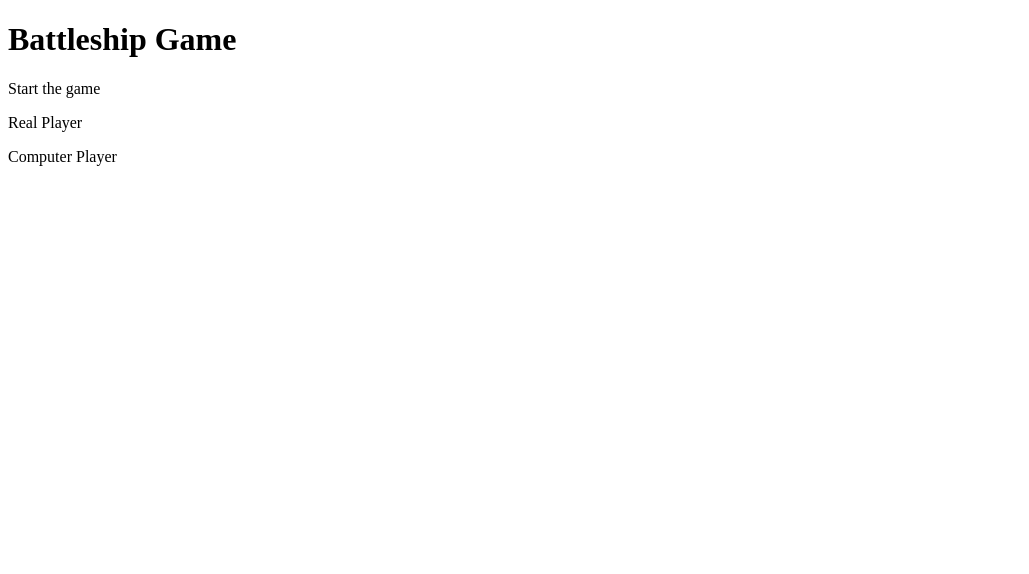
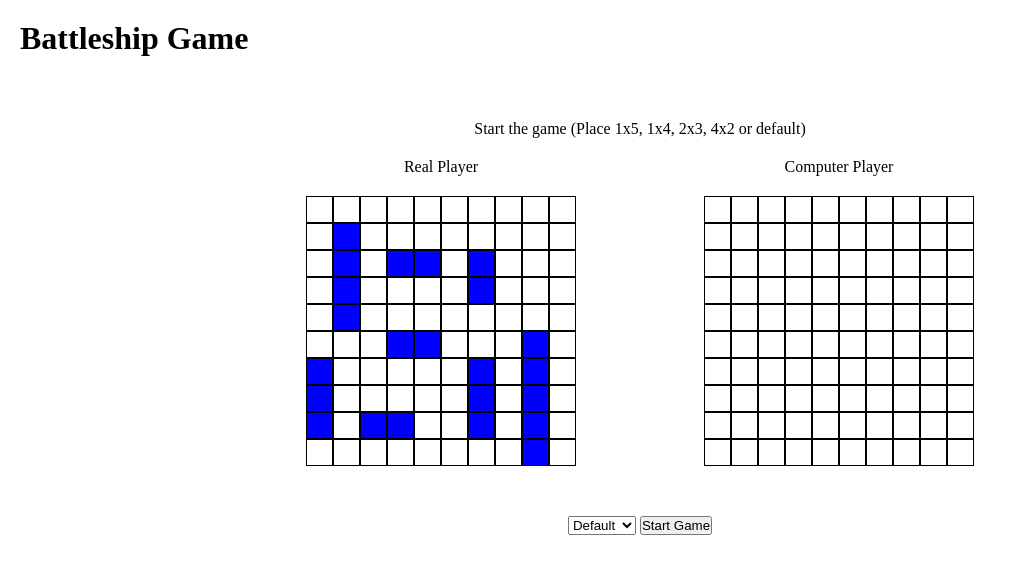
Before and after one commit to KinzCheetah24/odin-battleship, a website built with webpack: page src/index.html in a window 1280 px wide. Shown: the whole page, without its empty margins (0-1029 px from the left). Built offline with nearby package versions, Linux system fonts and the light colour scheme.

Commit message:
feat: styling, main html and js file added and updated
The main files were added.

```diff
--- a/src/index.html
+++ b/src/index.html
@@ -8,7 +8,9 @@
 <body>
     <div class="header">
         <h1 class="title">Battleship Game</h1>
-        <p id="info-display">Start the game</p>
+    </div>
+    <div class="game-flow-announcement">
+        <p id="info-display">Start the game (Place 1x5, 1x4, 2x3, 4x2 or default)</p>
     </div>
     <div class="boards-div">
         <div class="real-player">
@@ -20,5 +22,25 @@
             <div class="computer-player-board-div"></div>
         </div>
     </div>
+    <div class="ship-placement-div">
+        <div class="selection">
+            <select name="select-ship-placement" id="select-ship-placement">
+                <option value="default">Default</option>
+                <option value="custom">Custom</option>
+            </select>
+            <button class="start-game-btn">Start Game</button>
+        </div>
+        <div class="placement">
+            <p class="ship-for-placement"></p>
+            <input type="number" placeholder="Start x point" name="x-start" id="x-start">
+            <input type="number" placeholder="Start y point" name="y-start" id="y-start">
+            <select name="direction" id="ship-direction">
+                <option value="horizontal">Horizontal</option>
+                <option value="vertical">Vertical</option>
+            </select>
+            <button class="place-btn">Place Ship</button>
+        </div>
+        <button class="reset-game-btn">Reset</button>
+    </div>
 </body>
 </html>
--- a/src/index.js
+++ b/src/index.js
@@ -0,0 +1,7 @@
+import "./style.css";
+
+const GameController = require("../src/gameController");
+
+const gameController = new GameController(10);
+
+gameController.init();
--- /dev/null
+++ b/src/style.css
@@ -0,0 +1,82 @@
+* {
+    padding: 0;
+    margin: 0;
+    list-style: none;
+}
+
+.header {
+    height: 10vh;
+
+    display: flex;
+    justify-content: start;
+
+    padding: 20px;
+}
+
+.game-flow-announcement {
+    display: flex;
+    justify-content: center;
+    align-items: center;
+
+    margin-bottom: 20px;
+}
+
+.boards-div {
+    display: flex;
+    justify-content: center;
+    align-items: center;
+
+    gap: 10vw;
+}
+
+.real-player, .computer-player {
+    display: flex;
+    flex-direction: column;
+    justify-content: center;
+    align-items: center;
+
+    gap: 20px;
+}
+
+.real-player-board-div, .computer-player-board-div {
+    display: grid;
+    grid-template-columns: repeat(10, 1fr);
+    grid-template-rows: repeat(10, 1fr);
+}
+
+.board-square {
+    height: 25px;
+    width: 25px;
+
+    border: 1px solid black;
+
+
+    text-align: center;
+
+    font-family: Arial, Helvetica, sans-serif;
+
+    font-size: 25px;
+}
+
+.ship-placement-div {
+    display: flex;
+    flex-direction: column;
+    justify-content: center;
+    align-items: center;
+
+    gap: 10px;
+
+    margin-top: 50px;
+}
+
+.placement {
+    display: flex;
+    justify-content: center;
+    align-items: center;
+
+    gap: 5px;
+}
+
+.reset-game-btn {
+    display: none;
+}
```
